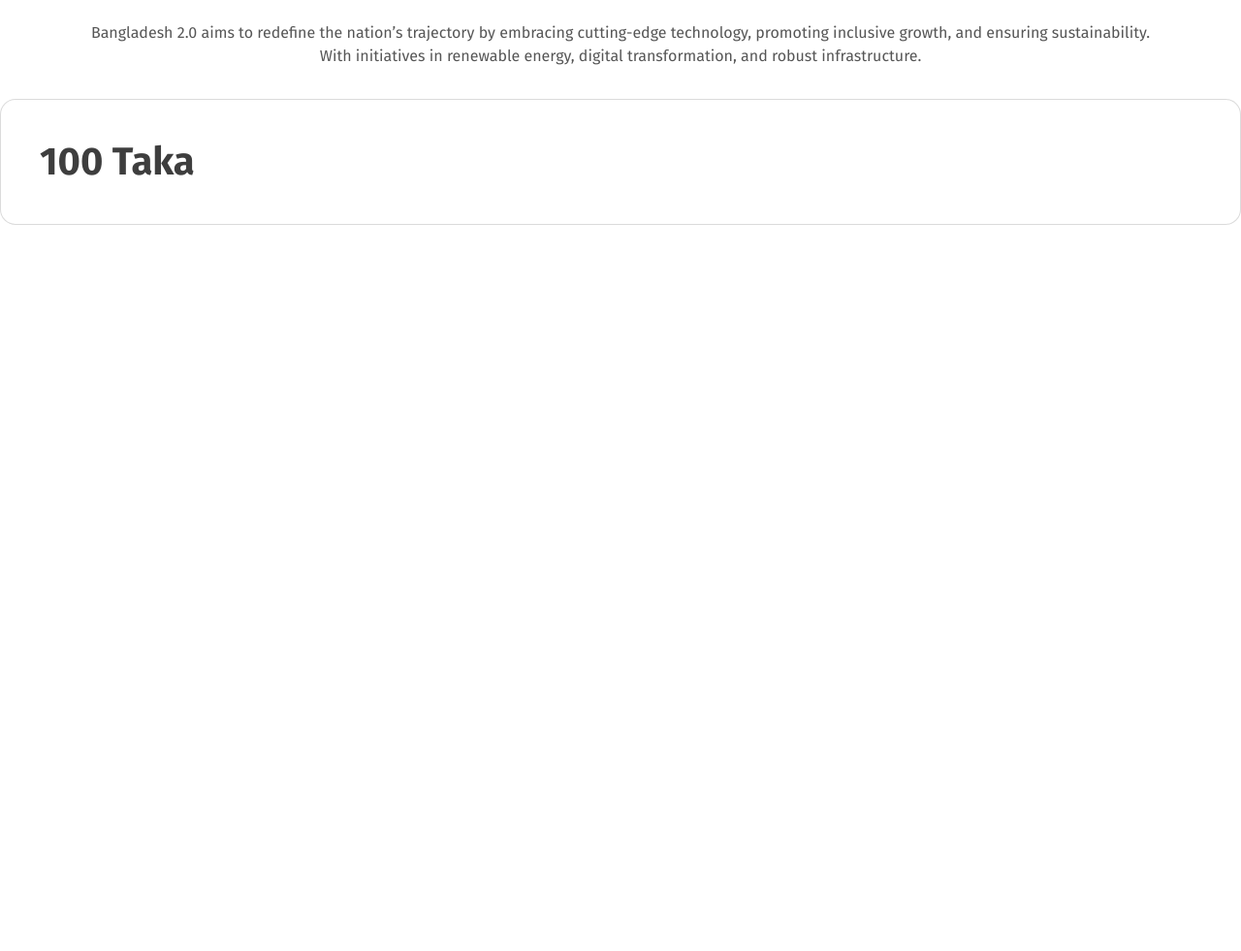
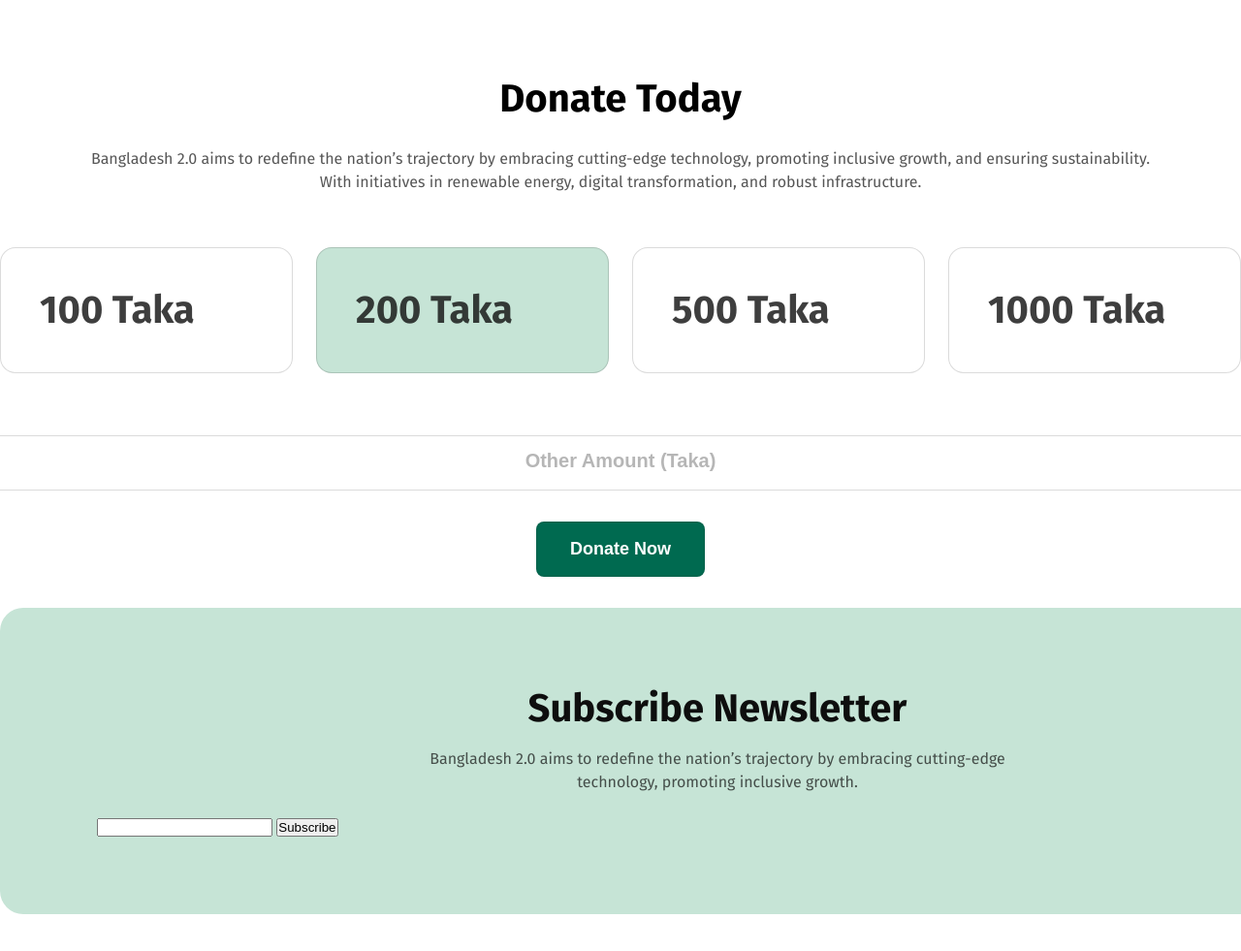
Before and after one commit to khalidhossain5000/Assignment-1, a plain HTML site: page index.html in a window 1280 px wide. Shown: the part 2454-3435 px from the top of the page at 97% size. Before the commit the page ends 2686 px from the top, so only its background shows below. Drawn offline with Linux system fonts and the light colour scheme.

Commit message:
donate section completed

```diff
--- a/index.html
+++ b/index.html
@@ -129,19 +129,48 @@
         <p>Bangladesh 2.0 aims to redefine the nation’s trajectory by embracing cutting-edge technology, promoting inclusive growth, and ensuring sustainability.<br> With initiatives in renewable energy, digital transformation, and robust infrastructure.</p>
     </div>
     <div class="donate-amount">
-        <div class="amount-card1">
+        <div class="amount-card1 amount-card">
             <h3>100 Taka</h3>
         </div>
-    </div>
-    <div class="donate-button"></div>
- </section>
+
+        <div class="amount-card2 amount-card">
+            <h3>200 Taka</h3>
+        </div>
 
 
+        <div class="amount-card3 amount-card">
+            <h3>500 Taka</h3>
+        </div>
 
+        <div class="amount-card4 amount-card">
+            <h3>1000 Taka</h3>
+        </div>
+
+    </div>
+    <div class="donate-button">
+        <input type="text" name="amount" id="" placeholder="Other Amount (Taka)" class="input-amnt">
+
+        <button class="donate-btn">Donate Now</button>
+    </div>
+ </section>
 
 </main>
 
-
+<footer>
+    <section class="site-footer section-width center fira-sans ">
+        <div class="newsletter">
+            <h2 class="newsletter-title text-center">Subscribe Newsletter</h2>
+            <p class="newsletter-sub-title">Bangladesh 2.0 aims to redefine the nation’s trajectory by embracing cutting-edge <br> technology, promoting inclusive growth.</p>
+            <div class="newsletter-form">
+                <form action="">
+                    <input type="text" name="" id="">
+                    <input type="submit" value="Subscribe">
+                </form>
+            </div>
+        </div>
+        <div class="social-icon"></div>
+    </section>
+</footer>
 
 
 
--- a/styles/style.css
+++ b/styles/style.css
@@ -302,6 +302,10 @@ header{
 }
 
 /* donate now style start here  */
+.donate{
+    margin-top: 130px;
+}
+
 .donate-title{
     text-align: center;
 }
@@ -311,9 +315,16 @@ header{
     color: rgba(14, 14, 14, 0.7);
     font-weight: 400;
     line-height: 24px;
+    margin-top: 20px;
 }
 
 /* amount card start here  */
+.donate-amount{
+    display: flex;
+    align-items: center;
+    gap: 24px;
+    margin-top: 55px;
+}
 
 
 .amount-card1{
@@ -321,6 +332,7 @@ header{
     padding: 40px;
     border: 1px solid rgba(14, 14, 14, 0.15);
     border-radius: 16px;
+    width: 240px;
 }
 
 .amount-card1 h3{
@@ -328,3 +340,116 @@ header{
     font-weight: bold;
     color: rgba(14, 14, 14, 0.8);
 }
+
+.amount-card2{
+    background: #c6e4d6;
+    padding: 40px;
+    border: 1px solid rgba(14, 14, 14, 0.15);
+    border-radius: 16px;
+    width: 240px;
+}
+
+.amount-card2 h3{
+    font-size: 40px;
+    font-weight: bold;
+    color: rgba(14, 14, 14, 0.8);
+}
+
+
+.amount-card3{
+    background: #FFFFFF;
+    padding: 40px;
+    border: 1px solid rgba(14, 14, 14, 0.15);
+    border-radius: 16px;
+    width: 240px;
+}
+
+.amount-card3 h3{
+    font-size: 40px;
+    font-weight: bold;
+    color: rgba(14, 14, 14, 0.8);
+}
+
+
+.amount-card4{
+    background: #FFFFFF;
+    padding: 40px;
+    border: 1px solid rgba(14, 14, 14, 0.15);
+    border-radius: 16px;
+    width: 240px;
+}
+
+.amount-card4 h3{
+    font-size: 40px;
+    font-weight: bold;
+    color: rgba(14, 14, 14, 0.8);
+}
+
+.amount-card:hover{
+    background-color: #e03275;
+    transition: .5s;
+    color: white !important;
+}
+
+/* donate button style  */
+.input-amnt{
+    padding: 20px 40px;
+    width: 100%;
+    background-color: white;
+    border: 1px solid rgba(14, 14, 14, 0.15);
+    margin-top: 32px;
+}
+input::placeholder{
+    font-size: 20px;
+    color: rgba(14, 14, 14, 0.3);
+    font-weight: 700;
+    text-align: center;
+}
+
+input:focus{
+    outline: none;
+}
+.donate-button{
+    display: flex;
+    flex-direction: column;
+    align-items: center;
+    margin-top: 32px;
+}
+.donate-btn{
+    padding: 17px 34px;
+    background: #006A50;
+    color: white;
+    font-size: 18px;
+    font-weight: 600;
+    border-radius: 8px;
+    border: 1px solid rgba(14, 14, 14, 0.1);
+    margin: 32px;
+}
+
+
+/* footer style start here  */
+
+.site-footer{
+    background-color: #C6E4D6;
+    padding: 80px 100px;
+    border-radius: 24px;
+    margin-bottom: 90px;
+}
+
+.newsletter-title{
+    font-size: 40px;
+    color: #0E0E0E;
+    font-weight: bold;
+    margin-bottom: 16px;
+}
+
+.newsletter-sub-title{
+    line-height: 24px;
+    font-size: 16px;
+    text-align: center;
+    color: rgba(14, 14, 14, 0.7);
+    font-weight: 400;
+    margin-bottom: 24px;
+}
+
+/* button style star  */
```
